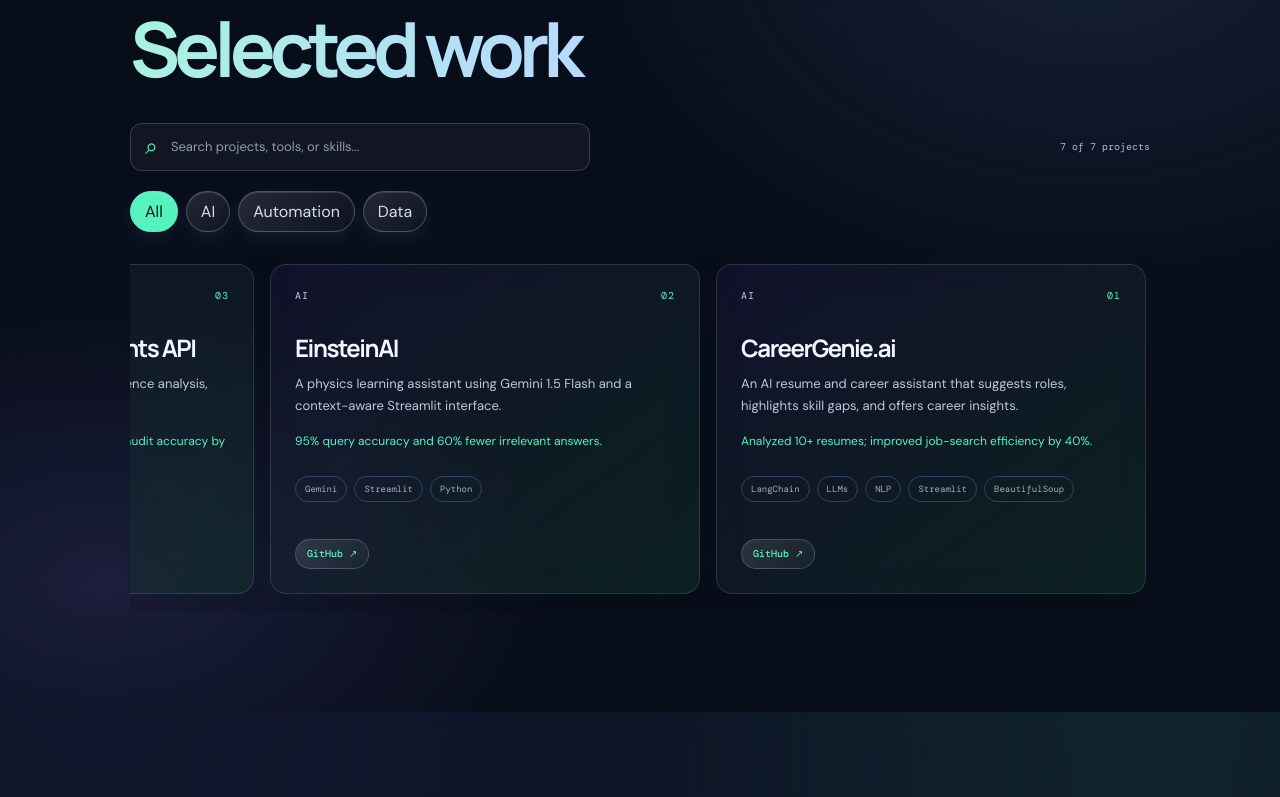
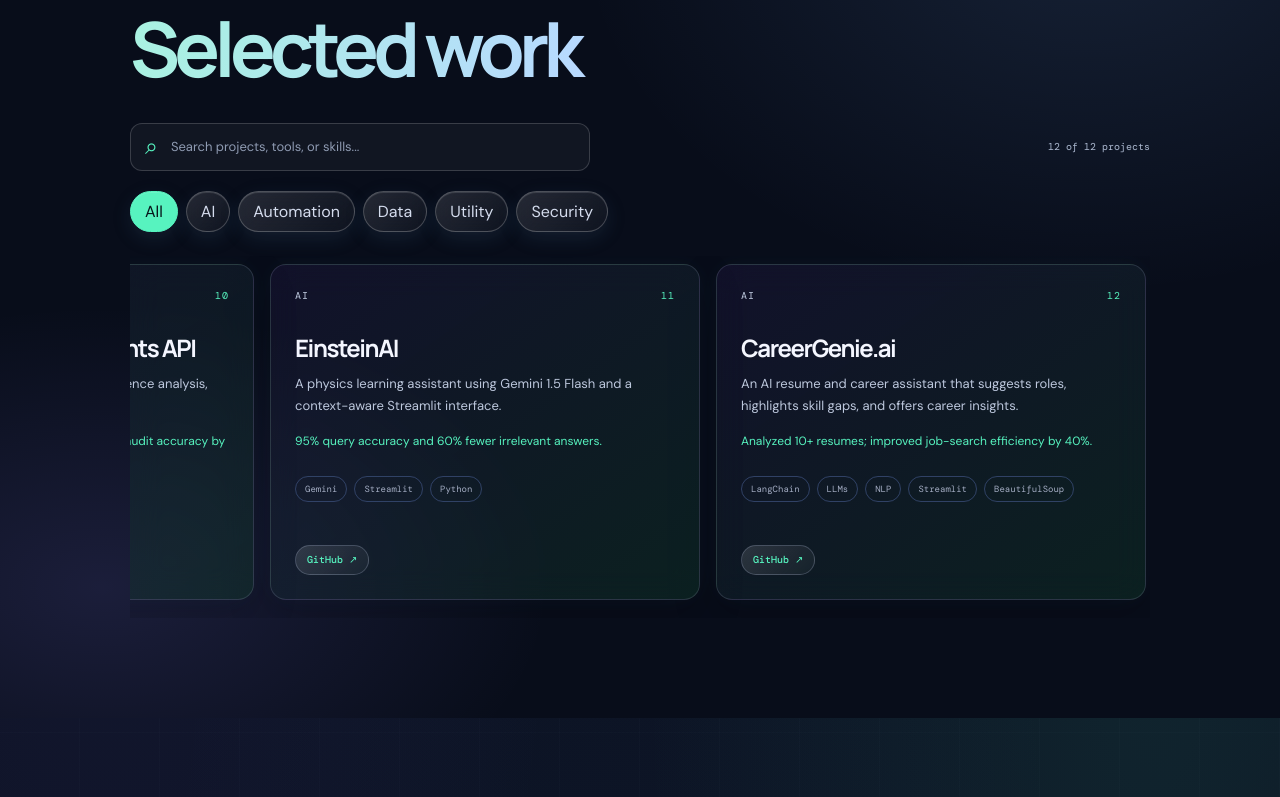
Before and after one commit to Srish0218/My_Portfolio, a React (Vite) app in the folder frontend/: page / in a window 1280 px wide. Shown: the part 1917-2714 px from the top of the page. Built offline with nearby package versions, Linux system fonts and the light colour scheme.

Commit message:
28 Sept 2026 Commit

```diff
--- a/frontend/public/portfolio.json
+++ b/frontend/public/portfolio.json
@@ -139,6 +139,77 @@
       ],
       "githubUrl": "https://github.com/Srish0218/EmoEpicure",
       "documentationPdf": null
+    },
+    {
+      "title": "Atmospherix",
+      "type": "Data",
+      "description": "A responsive weather app for checking current conditions, viewing hourly forecasts, and comparing weather across two cities.",
+      "tools": [
+        "Python",
+        "Flask",
+        "HTML",
+        "CSS",
+        "OpenWeatherMap API"
+      ],
+      "githubUrl": "https://github.com/Srish0218/atmospherix",
+      "liveUrl": null,
+      "documentationPdf": null
+    },
+    {
+      "title": "GeeksforGeeks SEO Analysis",
+      "type": "Data",
+      "description": "A Streamlit tool that analyzes GeeksforGeeks article metadata, keywords, keyword density, and the most common words in article content.",
+      "tools": [
+        "Python",
+        "Streamlit",
+        "BeautifulSoup",
+        "NLTK",
+        "Data Visualization"
+      ],
+      "githubUrl": "https://github.com/Srish0218/GeeksforGeeks-SEO-Analysis-Web-App",
+      "liveUrl": "https://srish-geeksforgeeks-seo-analysis.streamlit.app/",
+      "documentationPdf": null
+    },
+    {
+      "title": "Image Editor",
+      "type": "Utility",
+      "description": "A browser-based image editor for uploading images, viewing image details, resizing and rotating, and applying filters such as blur, detail, emboss, and smooth.",
+      "tools": [
+        "Python",
+        "Streamlit",
+        "Pillow"
+      ],
+      "githubUrl": "https://github.com/Srish0218/Image-Editor",
+      "liveUrl": "https://srish-image-editor.streamlit.app/",
+      "documentationPdf": null
+    },
+    {
+      "title": "FaceFinesseFusion",
+      "type": "AI",
+      "description": "A deep-learning app that detects multiple faces in an image and predicts an age range and gender for each detected face.",
+      "tools": [
+        "Python",
+        "Streamlit",
+        "OpenCV",
+        "Deep Learning"
+      ],
+      "githubUrl": "https://github.com/Srish0218/FaceFinesseFusion",
+      "liveUrl": null,
+      "documentationPdf": null
+    },
+    {
+      "title": "CryptoGuardian",
+      "type": "Security",
+      "description": "A Streamlit utility for hashing text and files, comparing hash values with visualizations, and demonstrating password hashing and hash algorithms.",
+      "tools": [
+        "Python",
+        "Streamlit",
+        "Hashlib",
+        "Data Visualization"
+      ],
+      "githubUrl": "https://github.com/Srish0218/CryptoGuardian",
+      "liveUrl": "https://srish0218-cryptoguardian.streamlit.app/",
+      "documentationPdf": null
     }
   ],
   "experience": [
--- a/frontend/src/App.jsx
+++ b/frontend/src/App.jsx
@@ -326,13 +326,13 @@
             <p className="hero-description">{profile.about}</p>
 
             <div className="hero-actions">
-              {/*<a className="button button-primary" href="#projects">*/}
-              {/*  {ui.hero?.projectsButton || "Explore my work"}*/}
-              {/*</a>*/}
+              <a className="button button-primary" href="#projects">
+                {ui.hero?.projectsButton || "Explore my work"}
+              </a>
 
               {links.resume && (
                 <button
-                  className="button button-primary"
+                  className="button button-secondary"
                   type="button"
                   onClick={() => setResumeOpen(true)}
                 >
@@ -460,7 +460,7 @@
                     <span className="project-featured">Featured</span>
                   )}
                   <span className="project-number">
-                    {String(index + 1).padStart(2, "0")}
+                    {String(projects.length - projects.indexOf(project)).padStart(2, "0")}
                   </span>
                 </div>
 
```
